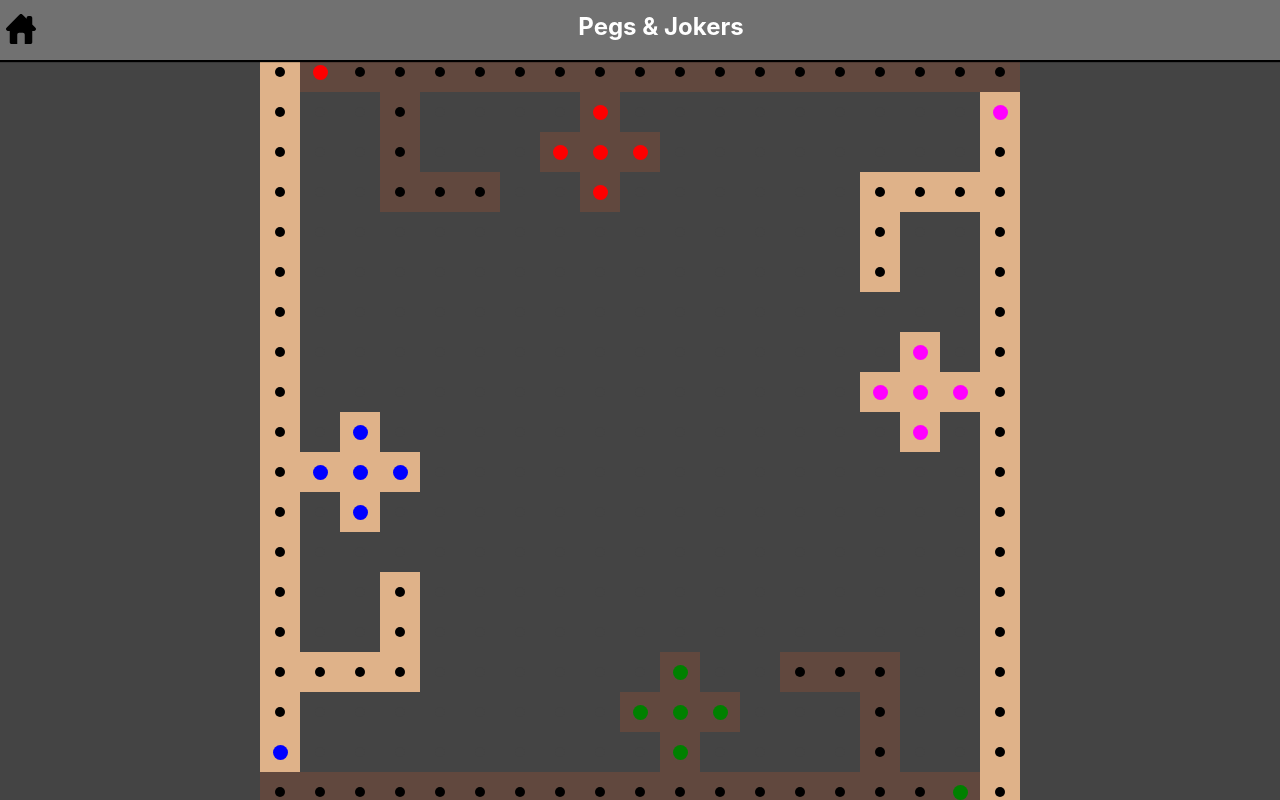
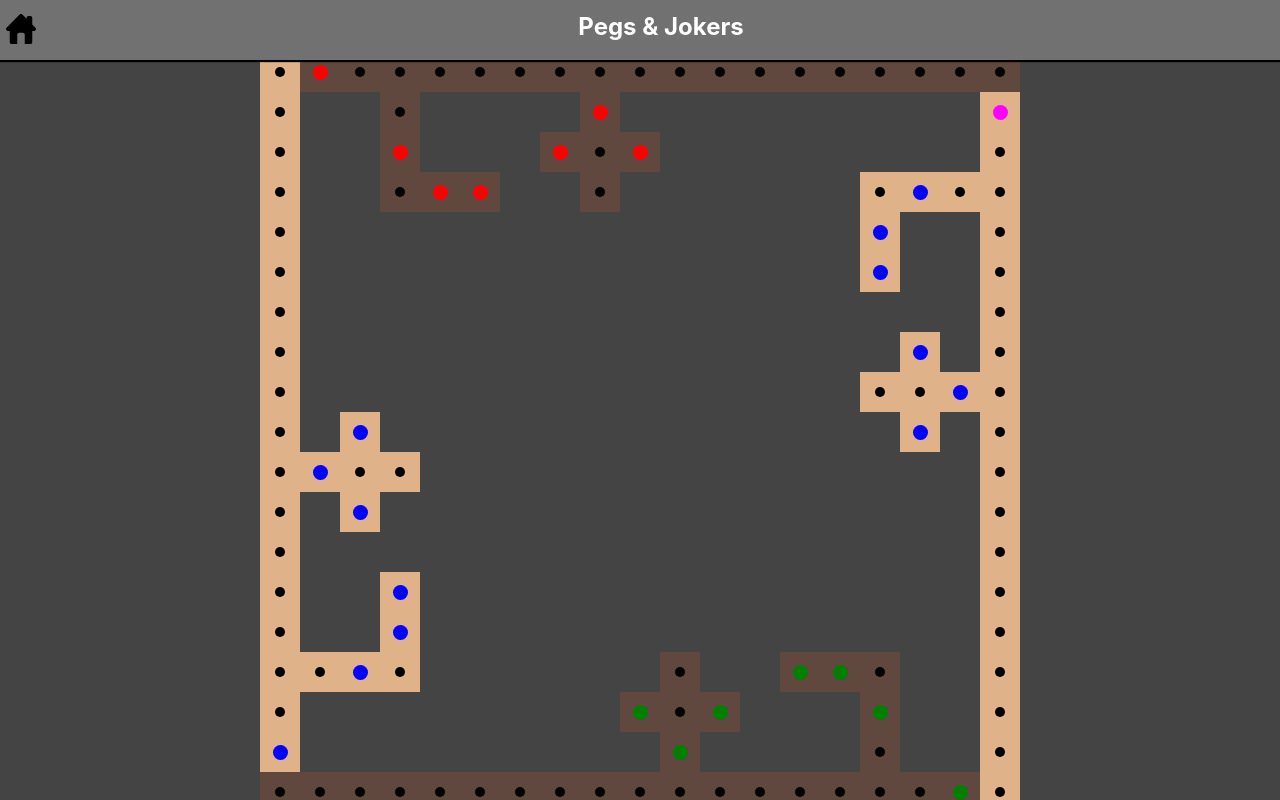
Before and after one commit to TyKerkman/Pegs-Jokers, a React (Create React App) app in the folder frontend/: page /game in a window 1280 px wide. Built offline with nearby package versions, Linux system fonts and the light colour scheme.

Commit message:
Changed heaven and start in grid (#27)
Co-authored-by: TyKerkman <tkermkan3@huskers.unl.edu>

```diff
--- a/frontend/src/components/Board.js
+++ b/frontend/src/components/Board.js
@@ -33,6 +33,46 @@ function Board({numPlayers=4}) {
     const [grid, setGrid] = useState()
     const [moved, setMoved] = useState(false)
 
+    const example_start = [0, 1, 0, 1, 1]
+    const start = [
+        // TOP
+        [
+            [3, 8], [2, 7], [2, 8], [2, 9], [1, 8]
+        ],
+        // RIGHT
+        [
+            [8, 15], [7, 16], [8, 16], [9, 16], [8, 17]
+        ],
+        // BOTTOM
+        [
+            [15, 10], [16, 9], [16, 10], [16, 11], [17, 10]
+        ],
+        // LEFT
+        [
+            [10, 3], [9, 2], [10, 2], [11, 2], [10, 1]
+        ]
+    ]
+
+    const example_heaven = [0, 1, 0, 1, 1]
+    const heaven = [
+        // TOP
+        [
+            [1, 3], [2, 3], [3, 3], [3, 4], [3, 5]
+        ],
+        // RIGHT
+        [
+            [3, 17], [3, 16], [3, 15], [4, 15], [5, 15]
+        ],
+        // BOTTOM
+        [
+            [17, 15], [16, 15], [15, 15], [15, 14], [15, 13]
+        ],
+        // LEFT
+        [
+            [15, 1], [15, 2], [15, 3], [14, 3], [13, 3]
+        ]
+    ]
+
     const updateBoard = () => {
         if (!moved){
             let newBoard = [...initialBoard]
@@ -47,6 +87,27 @@ function Board({numPlayers=4}) {
             setMoved(false)
             setBoard(newBoard);
         }
+    }
+
+    function checkSection(indexI, indexJ) {
+        const colors = ['red', 'blue', 'green', 'blue'];
+        const pathColors = [brown, tan];
+        const section = [heaven, start]
+        const example_section = [example_heaven, example_start]
+
+        for (let i = 0; i < 4; i++) {
+            for (let j = 0; j < 2; j++){
+                if ( section[j][i].some(coords => coords.every((val, index) => val === [indexI, indexJ][index])) ){
+                    if(example_section[j][section[j][i].findIndex(coords => coords.every((val, index) => val === [indexI, indexJ][index]))] == 1 ){
+                        return <Place piece={{color: colors[i]}} pathColor={pathColors[i % 2]} position={'end'}/>
+                    }else {
+                        return <Place pathColor={pathColors[i % 2]} position={'end'}/>
+                    }
+                }
+            }
+        }
+
+        return <Place />;
     }
 
     useEffect(()=>{
@@ -78,54 +139,8 @@ function Board({numPlayers=4}) {
                             const pathColor = tan;
                             const peg = data.loop[52 + (initialBoard.length - 1 - (indexI - 1))].peg
                             return <Place piece={peg} pathColor={pathColor} position={'path'} />;
-                        }
-
-
-                        // Outside Edges
-                        // else if (indexI == 0 || indexI == initialBoard.length - 1 || indexJ == 0 || indexJ == row.length - 1) {
-                        //     // Determine path color based on the section: top/bottom (brown) or left/right (tan)
-                        //     const isHorizontalEdge = (indexI == 0 && indexJ != 0) || (indexI == initialBoard.length - 1 && indexJ != row.length - 1);
-                        //     const pathColor = isHorizontalEdge ? brown : tan;
-
-                        //     return <Place piece={item} pathColor={pathColor} position={'path'} />;
-                        // }
-                        // Top Section End
-                        else if( ((indexI == 1 || indexI == 2 || indexI == 3) && indexJ == 3) || (indexI == 3 && (indexJ == 4 || indexJ == 5)) ){
-                            return <Place pathColor={brown} position={'end'}/>
-                        }
-                        // Top Section Start
-                        else if( ((indexI == 1 || indexI == 2 || indexI == 3) && indexJ == 8 || (indexI == 2 && (indexJ == 7 || indexJ == 9)))){
-                            if(indexI == 1 && moved){
-                                return <Place pathColor={brown} position={'start'}/>
-                            }
-                            return <Place piece={{color: 'red'}} pathColor={brown} position={'start'}/>
-                        }
-                        // Right Section End
-                        else if ( (indexI == 3 && (indexJ == row.length - 2 || indexJ == row.length - 3 || indexJ == row.length - 4) || (indexJ == row.length - 4 && (indexI == 4 || indexI == 5) ) )) {
-                            return <Place  pathColor={tan} position={'end'}/>
-                        }
-                        // Right Section Start
-                        else if ( (indexI == 8 && (indexJ == row.length - 2 || indexJ == row.length - 3 || indexJ == row.length - 4)) || (indexI == 7 && indexJ == row.length - 3) || (indexI == 9 && indexJ == row.length - 3) ) {
-                            return <Place piece={{color: 'fuchsia'}} pathColor={tan} position={'start'}/>
-                        }
-                        // Bottom Section End
-                        else if ( (indexJ == row.length - 4 && (indexI == initialBoard.length - 2 || indexI == initialBoard.length - 3 || indexI == initialBoard.length - 4)) || (indexI == initialBoard.length - 4 && (indexJ == row.length - 5 || indexJ == row.length - 6)) ) {
-                            return <Place  pathColor={brown} position={'end'}/>
-                        }
-                        // Bottom Section Start
-                        else if ( (indexJ == 10 && (indexI == initialBoard.length - 2 || indexI == initialBoard.length - 3 || indexI == initialBoard.length - 4)) || (indexI == initialBoard.length - 3 && (indexJ == 9 || indexJ == 11)) ){
-                            return <Place piece={{color: 'green'}}  pathColor={brown} position={'start'}/>
-                        }
-                        // Left Section End
-                        else if ( (indexI == initialBoard.length - 4 && (indexJ == 1 || indexJ == 2 || indexJ == 3)) || (indexJ == 3 && (indexI == initialBoard.length - 5 || indexI == initialBoard.length - 6)) ) {
-                            return <Place  pathColor={tan} position={'end'}/>
-                        }
-                        // Left Section Start
-                        else if ( (indexI == 10 && (indexJ == 1 || indexJ ==2 || indexJ == 3)) || (indexJ == 2 && (indexI == 9 || indexI == 11)) ) {
-                            return <Place piece={{color: 'blue'}} pathColor={tan} position={'start'}/>
-                        }
-                        else{
-                            return <Place />
+                        }else{
+                            return checkSection(indexI, indexJ)
                         }
                     })
                 })}
--- a/frontend/src/components/Place.js
+++ b/frontend/src/components/Place.js
@@ -16,7 +16,7 @@ function Place({ position = null, piece = null, pathColor=null}) {
                 display: 'inline-block'
             });
         }
-        else if (position == 'start' && piece != null) { // If there is a piece, set the color to the piece's color
+        else if ((position == 'start' || position == 'end') && piece != null) { // If there is a piece, set the color to the piece's color
             setHole({
                 background: piece.color,
                 height: '15px',
```
